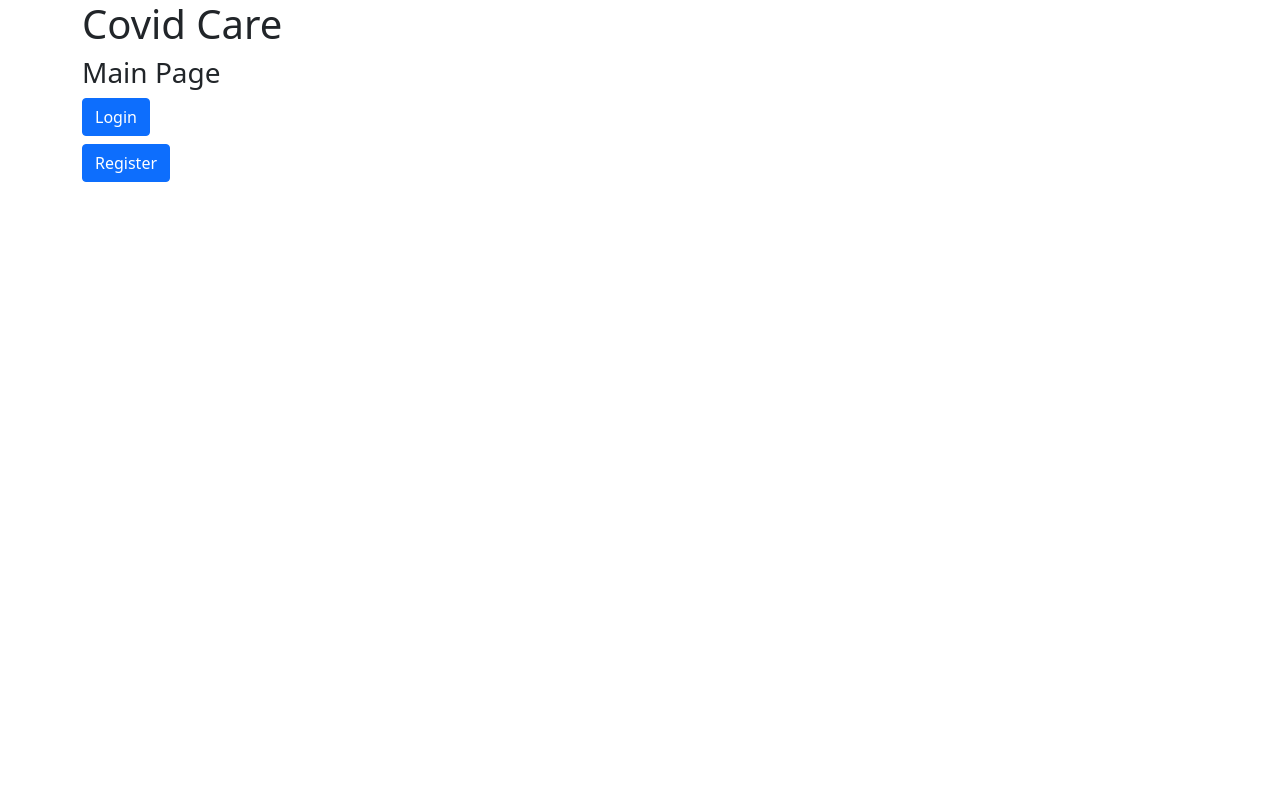
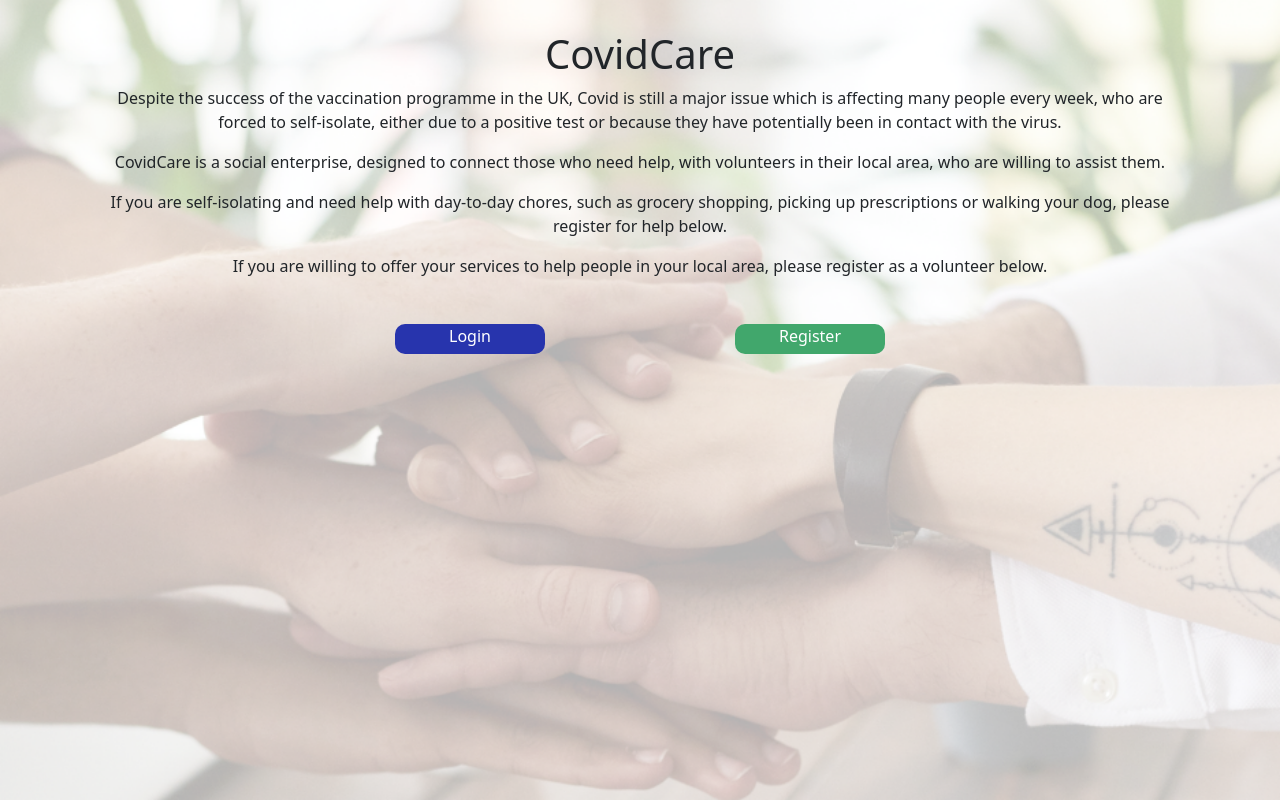
Before and after one commit to Steve-Johnstone/Covid-Care, a React (Create React App) app: page / in a window 1280 px wide. Built offline with nearby package versions, Linux system fonts and the light colour scheme.

Commit message:
changes UI design for main page

```diff
--- a/src/App.js
+++ b/src/App.js
@@ -9,7 +9,7 @@ import VolunteersRegister from "./pages/volunteers-register";
 
 function App() {
   return (
-    <Router>
+    <Router >
       <Switch>
         <Route exact path="/" component={MainPage} />
         <Route exact path="/volunteers/login" component={VolunteersLogin} />
--- a/src/index.css
+++ b/src/index.css
@@ -1,13 +1,46 @@
 body {
   margin: 0;
-  font-family: -apple-system, BlinkMacSystemFont, 'Segoe UI', 'Roboto', 'Oxygen',
-    'Ubuntu', 'Cantarell', 'Fira Sans', 'Droid Sans', 'Helvetica Neue',
+  font-family: -apple-system, BlinkMacSystemFont, "Segoe UI", "Roboto", "Oxygen",
+    "Ubuntu", "Cantarell", "Fira Sans", "Droid Sans", "Helvetica Neue",
     sans-serif;
   -webkit-font-smoothing: antialiased;
   -moz-osx-font-smoothing: grayscale;
 }
 
 code {
-  font-family: source-code-pro, Menlo, Monaco, Consolas, 'Courier New',
+  font-family: source-code-pro, Menlo, Monaco, Consolas, "Courier New",
     monospace;
 }
+
+.flex {
+  display: flex;
+  flex-direction: row;
+  flex-wrap: wrap;
+  align-items: center;
+  justify-content: center;
+  text-align: center;
+  padding-top: 30px;
+  padding-left: 100px;
+  padding-right: 100px;
+}
+
+.footer {
+  display: flex;
+  flex-direction: row;
+  justify-content: space-evenly;
+  align-items: center;
+  margin-bottom: 20px;
+  padding-left: 300px;
+  padding-right: 300px;
+  padding-top: 30px;
+}
+
+.primaryButton {
+  width: 150px;
+  height: 30px;
+  color: white;
+  background-color: #41a76c;
+  border-radius: 10px;
+  text-align: center;
+  text-decoration: none;
+}
--- a/src/pages/index.jsx
+++ b/src/pages/index.jsx
@@ -3,13 +3,26 @@ import { Link } from "react-router-dom";
 
 const MainPage = () => {
     return (
-        <div className="container">
-            <h1>Covid Care</h1>
-            <h3>Main Page</h3>
-            <Link className="btn btn-primary mb-2" to="/volunteers/login">Login</Link>
+        <div style={{backgroundImage: "url(/backgroundImage.png)",
+        backgroundSize: "cover",
+        height: "100vh",
+    }}
+        >
+        <div
+        className='flex'>
+            <h1>CovidCare</h1>
+            <p>Despite the success of the vaccination programme in the UK, Covid is still a major issue which is affecting many people every week, who are forced to self-isolate, either due to a positive test or because they have potentially been in contact with the virus.</p>
+            <p>CovidCare is a social enterprise, designed to connect those who need help, with volunteers in their local area, who are willing to assist them.</p>
+            <p>If you are self-isolating and need help with day-to-day chores, such as grocery shopping, picking up prescriptions or walking your dog, please register for help below.</p>
+            <p>If you are willing to offer your services to help people in your local area, please register as a volunteer below.</p>
+            </div>
+            <div
+        className='footer'>
+            <Link style={{backgroundColor: '#2734AD'}} className="primaryButton" to="/volunteers/login">Login</Link>
             <br/>
-            <Link className="btn btn-primary" to="/volunteers/register">Register</Link>
-        </div>
+            <Link className="primaryButton" to="/volunteers/register">Register</Link>
+            </div>
+            </div>
     )
 }
 
```
Also changed, not shown: public/backgroundImage.png (added), 1 other file (tests, documents, lock files or other folders).
